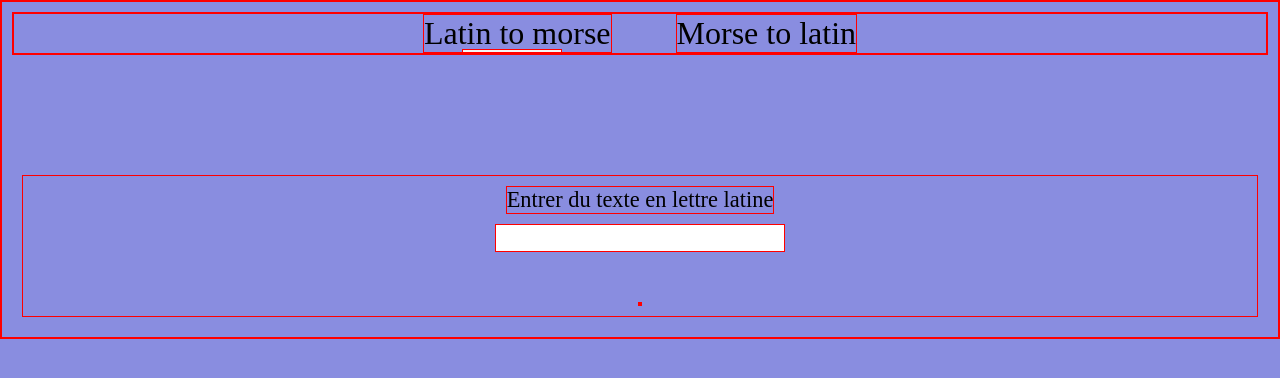
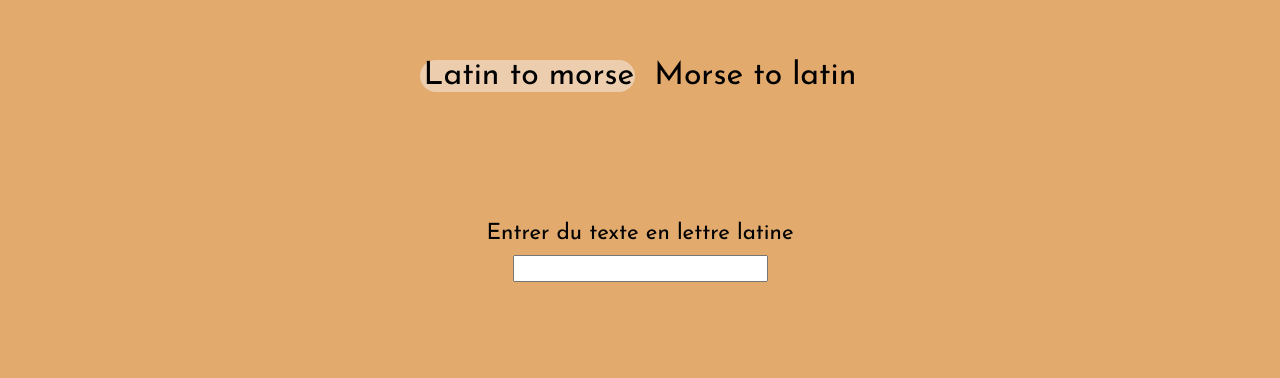
Before and after one commit to Ixibus/GHL-EXOSINDIV_ADA_morse, a plain HTML site: page index.html in a window 1280 px wide. Both pictures are taken after a click on the item "Latin to morse". Drawn offline with Linux system fonts and the light colour scheme.

Commit message:
projectfinished

```diff
--- a/index.html
+++ b/index.html
@@ -3,7 +3,13 @@
   <head>
     <meta charset="UTF-8" />
     <meta name="viewport" content="width=device-width, initial-scale=1.0" />
-    <link rel="stylesheet" href="./style.css">
+    <link rel="preconnect" href="https://fonts.googleapis.com" />
+    <link rel="preconnect" href="https://fonts.gstatic.com" crossorigin />
+    <link
+      href="https://fonts.googleapis.com/css2?family=Geologica:wght@100..900&family=Josefin+Sans:ital,wght@0,100..700;1,100..700&family=Roboto:ital,wght@0,100..900;1,100..900&display=swap"
+      rel="stylesheet"
+    />
+    <link rel="stylesheet" href="./style.css" />
     <title>Document</title>
   </head>
   <body>
@@ -16,14 +22,27 @@
     </header>
     <main id="latinToMorse" style="display: none">
       <label for="textEntry">Entrer du texte en lettre latine</label>
-      <input type="text" name="textEntry" id="latinTextEntry" autocomplete="off"/>
+      <input
+        type="text"
+        name="textEntry"
+        id="latinTextEntry"
+        autocomplete="off"
+      />
       <div class="output morseOutContainer">
         <p class="outputText outputTextLTM"></p>
       </div>
     </main>
     <main id="morseToLatin" style="display: none">
-      <label for="textEntry">Entrer du texte en Morse en séparant chaque lettre par un espace et chaque mot par un "/"</label>
-      <input type="text" name="textEntry" id="morseTextEntry" autocomplete="off"/>
+      <label for="textEntry"
+        >Entrer du texte en Morse en séparant chaque lettre par un espace et
+        chaque mot par un "/"</label
+      >
+      <input
+        type="text"
+        name="textEntry"
+        id="morseTextEntry"
+        autocomplete="off"
+      />
       <div class="output latinOutContainer">
         <p class="outputText outputTextMTL"></p>
       </div>
--- a/script.js
+++ b/script.js
@@ -163,6 +163,7 @@ morseInput.addEventListener(
 
 // togle system
 
+const body = document.querySelector("body");
 const lTMTab = document.getElementById("LTM_li");
 const lTMDisplay = document.getElementById("latinToMorse");
 const mTLTab = document.getElementById("MTL_li");
@@ -173,8 +174,9 @@ const barUlSelector = document.getElementById("barSelector");
 lTMTab.addEventListener("click", () => {
   lTMDisplay.style.display = "flex";
   mTLDisplay.style.display = "none";
-  barUlSelector.style.left = "";
-  barUlSelector.style.right = "55vw";
+  barUlSelector.style.display = "block";
+  barUlSelector.style.left = "calc(50% - 220px)";
+  body.style.backgroundColor = "var(--bg-latin-to-morse)";
 });
 
 barUlSelector.addEventListener("click", () => console.log("yes"));
@@ -182,6 +184,7 @@ barUlSelector.addEventListener("click", () => console.log("yes"));
 mTLTab.addEventListener("click", () => {
   mTLDisplay.style.display = "flex";
   lTMDisplay.style.display = "none";
-  barUlSelector.style.left = "55vw";
-  barUlSelector.style.right = "";
+  barUlSelector.style.display = "block";
+  barUlSelector.style.left = "calc(50% + 10px)";
+  body.style.backgroundColor = "var(--bg-morse-to-latin)";
 });
--- a/style.css
+++ b/style.css
@@ -4,9 +4,9 @@
     list-style: none;
     box-sizing: border-box;
     font-size: 32px;
-
+    font-family: "Josefin Sans", sans-serif;
     text-align: center;
-    border: 1px solid red;
+    /* border: 1px solid red; */
 }
 
 :root {
@@ -18,14 +18,18 @@
 
 body {
     padding: 10px;
-    /* background-color: var(--bg-latin-to-morse);  */
-    background-color: var(--bg-morse-to-latin);
+    background-color: rgb(255, 197, 197);
+    transition: background-color 0.5s ease;
+}
+
+header {
+    margin-top: 50px;
 }
 
 ul {
     display: flex;
     justify-content: center;
-    gap: 5vw;
+    gap: 20px;
     cursor: pointer;
     position: relative;
 }
@@ -33,10 +37,13 @@ ul {
 #barSelector{
     position: absolute;
     z-index: -1;
-    top: 35px;
-    background-color: whitesmoke;
-    height: 5px;
-    width: 100px;
+    bottom: 0px;
+    background-color: rgba(245, 245, 245, 0.484);
+    height: 100%;
+    left: -300px;
+    width: 215px;
+    transition: left 0.5s ease;
+    border-radius: 50px;
 }
 
 main {
@@ -59,5 +66,5 @@ input {
 }
 
 .output {
-    margin-top: 50px;
+    margin-top: 100px;
 }
```
